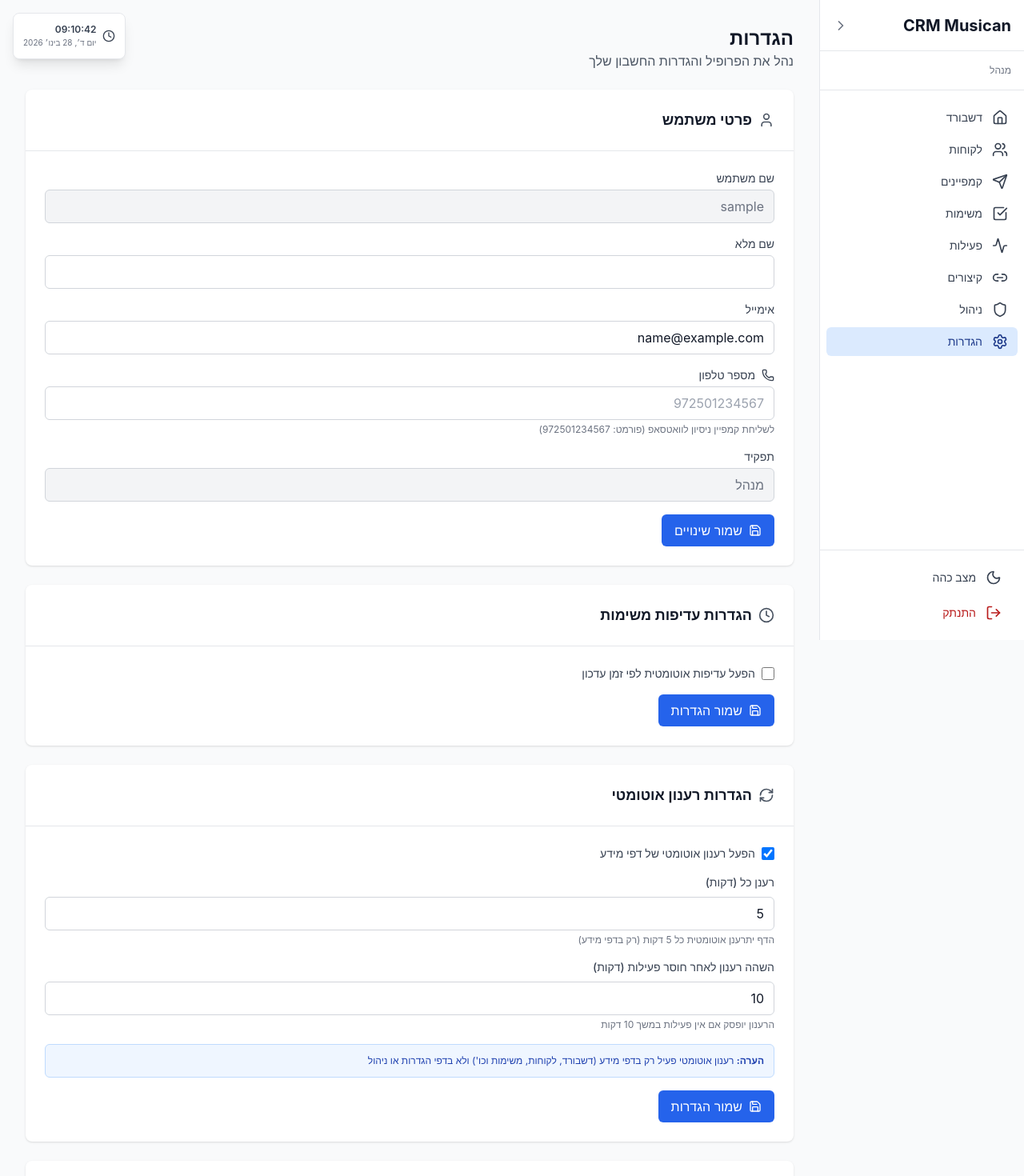
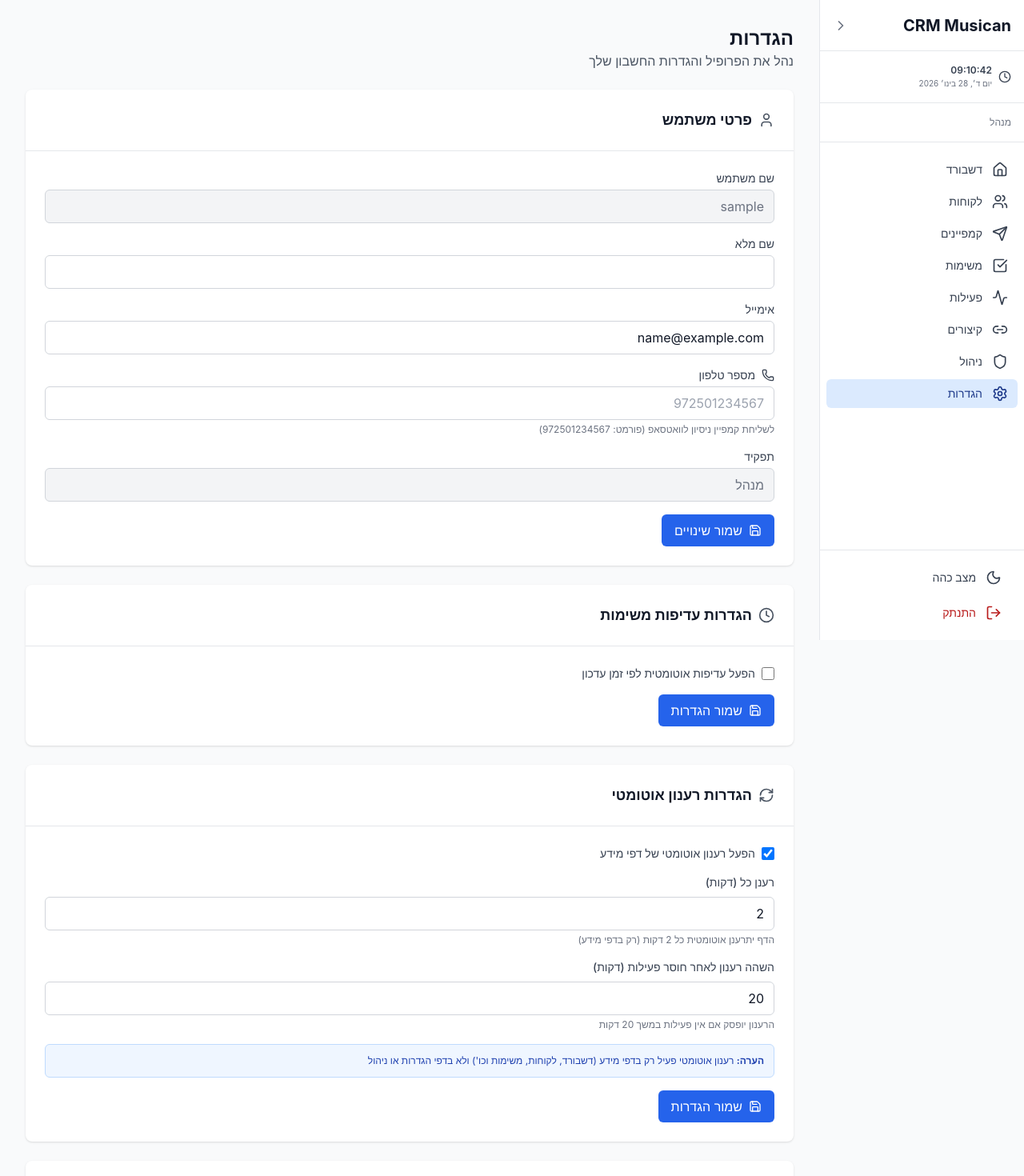
Before and after one commit to shimibe/crm-musican-frontend, a React (Create React App) app: page /settings in a window 1280 px wide. Shown: the top 1470 px of the page at 80% size. Built offline with nearby package versions, Linux system fonts and the light colour scheme; no server answers; sample sign-in values are in the browser's storage; the HTML template or start-up script is replaced by a standard one.

Commit message:
auto refresh - layout

```diff
--- a/src/components/common/AutoRefreshIndicator.js
+++ b/src/components/common/AutoRefreshIndicator.js
@@ -37,7 +37,7 @@ const AutoRefreshIndicator = () => {
   const isRefreshActive = enabled && shouldRefreshPage && isUserActive;
 
   return (
-    <div className="fixed top-4 left-4 z-40 bg-white dark:bg-gray-800 border border-gray-200 dark:border-gray-700 rounded-lg shadow-lg p-3 space-y-2 text-xs">
+    <div className="p-4 space-y-2 text-xs">
       {/* Current Time and Date */}
       <div className="flex items-center gap-2 text-gray-700 dark:text-gray-300">
         <Clock className="w-4 h-4" />
--- a/src/components/layout/Layout.js
+++ b/src/components/layout/Layout.js
@@ -46,9 +46,6 @@ const Layout = ({ children }) => {
 
   return (
     <div className="min-h-screen bg-gray-50 dark:bg-gray-900">
-      {/* Auto Refresh Indicator */}
-      <AutoRefreshIndicator />
-
       {/* Mobile sidebar backdrop */}
       {sidebarOpen && (
         <div
@@ -85,6 +82,13 @@ const Layout = ({ children }) => {
               {sidebarCollapsed ? <ChevronLeft className="w-5 h-5" /> : <ChevronRight className="w-5 h-5" />}
             </button>
           </div>
+
+          {/* Auto Refresh Indicator */}
+          {!sidebarCollapsed && (
+            <div className="border-b border-gray-200 dark:border-gray-700">
+              <AutoRefreshIndicator />
+            </div>
+          )}
 
           {/* User info */}
           {!sidebarCollapsed && (
--- a/src/contexts/AutoRefreshContext.js
+++ b/src/contexts/AutoRefreshContext.js
@@ -23,11 +23,11 @@ export const AutoRefreshProvider = ({ children }) => {
   });
 
   const [refreshInterval, setRefreshInterval] = useState(() => {
-    return user?.preferences?.autoRefreshInterval ?? 5; // minutes
+    return user?.preferences?.autoRefreshInterval ?? 2; // minutes
   });
 
   const [inactivityTimeout, setInactivityTimeout] = useState(() => {
-    return user?.preferences?.autoRefreshInactivityTimeout ?? 10; // minutes
+    return user?.preferences?.autoRefreshInactivityTimeout ?? 20; // minutes
   });
 
   const [lastRefreshTime, setLastRefreshTime] = useState(Date.now());
--- a/src/pages/Settings.js
+++ b/src/pages/Settings.js
@@ -19,8 +19,8 @@ const Settings = () => {
   });
   const [autoRefreshSettings, setAutoRefreshSettings] = useState({
     enabled: user?.preferences?.autoRefreshEnabled ?? true,
-    interval: user?.preferences?.autoRefreshInterval ?? 5,
-    inactivityTimeout: user?.preferences?.autoRefreshInactivityTimeout ?? 10,
+    interval: user?.preferences?.autoRefreshInterval ?? 2,
+    inactivityTimeout: user?.preferences?.autoRefreshInactivityTimeout ?? 20,
   });
   const [passwordData, setPasswordData] = useState({
     currentPassword: '',
@@ -43,8 +43,8 @@ const Settings = () => {
       });
       setAutoRefreshSettings({
         enabled: user?.preferences?.autoRefreshEnabled ?? true,
-        interval: user?.preferences?.autoRefreshInterval ?? 5,
-        inactivityTimeout: user?.preferences?.autoRefreshInactivityTimeout ?? 10,
+        interval: user?.preferences?.autoRefreshInterval ?? 2,
+        inactivityTimeout: user?.preferences?.autoRefreshInactivityTimeout ?? 20,
       });
     }
   }, [user]);
```
